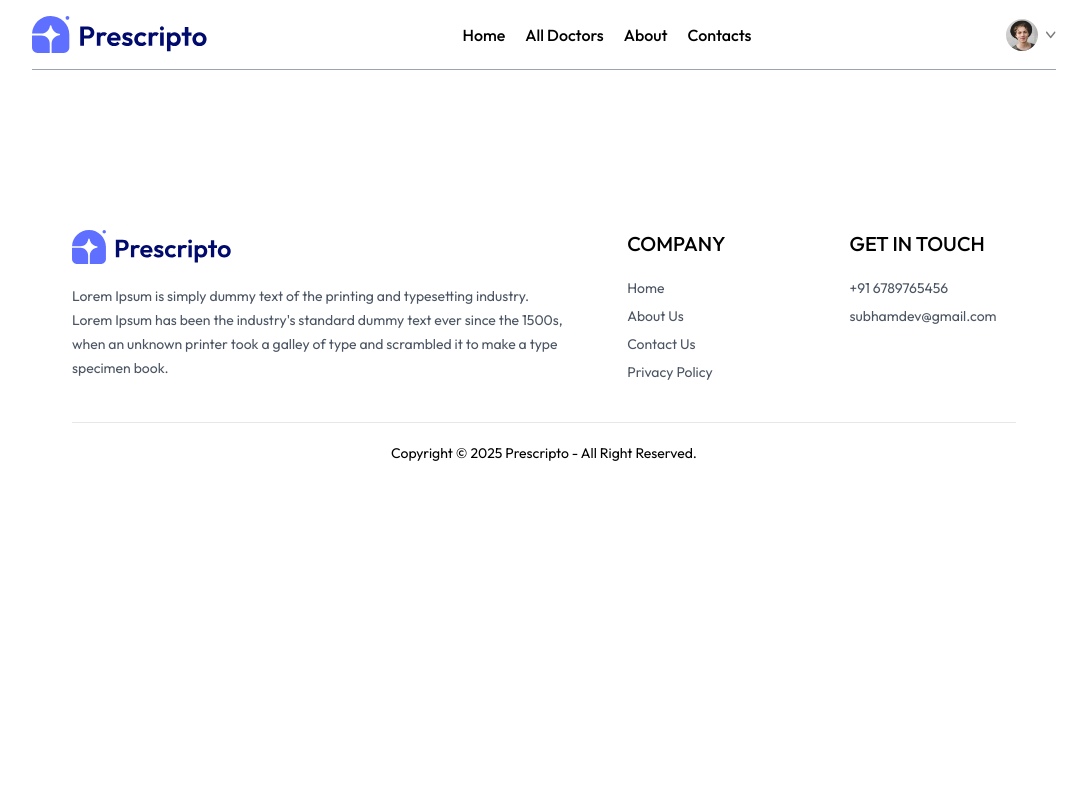
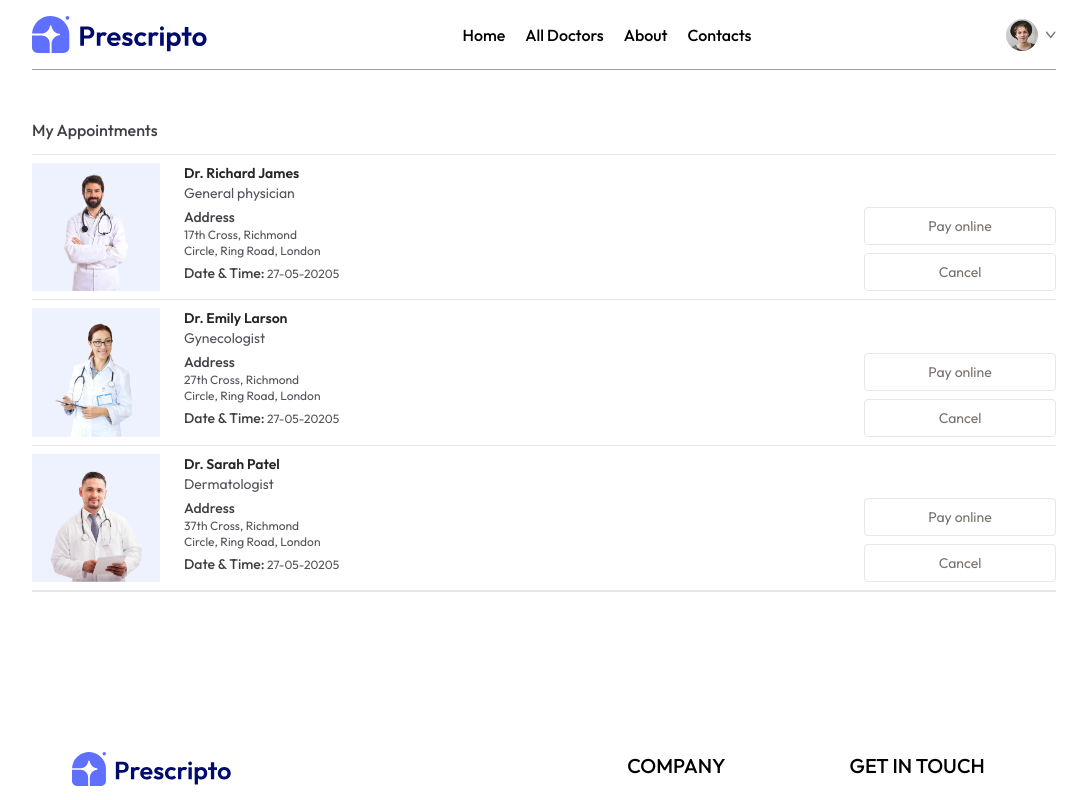
Before and after one commit to Subh0048/prescripto, a React (Vite) app in the folder Frontend/: page /My-appointment in a window 1280 px wide. Shown: the top 800 px of the page, without its empty margins (96-1183 px from the left). Built offline with nearby package versions, Linux system fonts and the light colour scheme.

Commit message:
appointment page completed

```diff
--- a/Frontend/src/pages/MyAppointments.jsx
+++ b/Frontend/src/pages/MyAppointments.jsx
@@ -1,8 +1,36 @@
-import React from 'react'
+import React, { useContext } from 'react'
+import { doctors } from '../assets/assets'
+import { AppContext } from '../context/AppContextProvider'
 
 const MyAppointments = () => {
+  const { doctors } = useContext(AppContext)
   return (
-    <div>
+    <div className='mt-5'>
+      <p className='pb-3 mt-12 font-medium text-zinc-700 border-b'>My Appointments</p>
+
+      <div >
+        {doctors.slice(0, 3).map((item, index) => (
+          <div className='grid grid-cols-[1fr_2fr] gap-4 sm:flex sm:gap-6 py-2 border-b' key={index} >
+            <div>
+              <img className="w-32 bg-indigo-50" src={item.image} alt="" />
+            </div>
+            <div className='flex-1 text-sm text-zinc-600 '>
+              <p className='text-neutral-800 font-semibold'>{item.name}</p>
+              <p>{item.speciality}</p>
+              <p className='text-zinc-700 font-medium mt-1'>Address</p>
+              <p className='text-xs'>{item.address.line1} <br /> {item.address.line2}</p>
+              <p className='text-xs mt-1'><span className='text-sm text-neutral-700 font-medium'>Date & Time:</span> 27-05-20205 </p>
+
+            </div>
+            <div></div>
+            <div className='flex flex-col gap-2 justify-end'>
+              <button className='text-sm text-stone-500 text-center sm:min-w-48 py-2 border rounded hover:bg-primary hover:text-white transition-all duration-300 '>Pay online</button>
+              <button className='text-sm text-stone-500 text-center sm:min-w-48 py-2 border rounded hover:bg-red-600 hover:text-white transition-all duration-300 '>Cancel</button>
+            </div>
+          </div>
+        ))}
+      </div>
+      <hr />
 
     </div>
   )
```
Also changed, not shown: Frontend/src/pages/MyProfile.jsx (+0 -28 lines).
